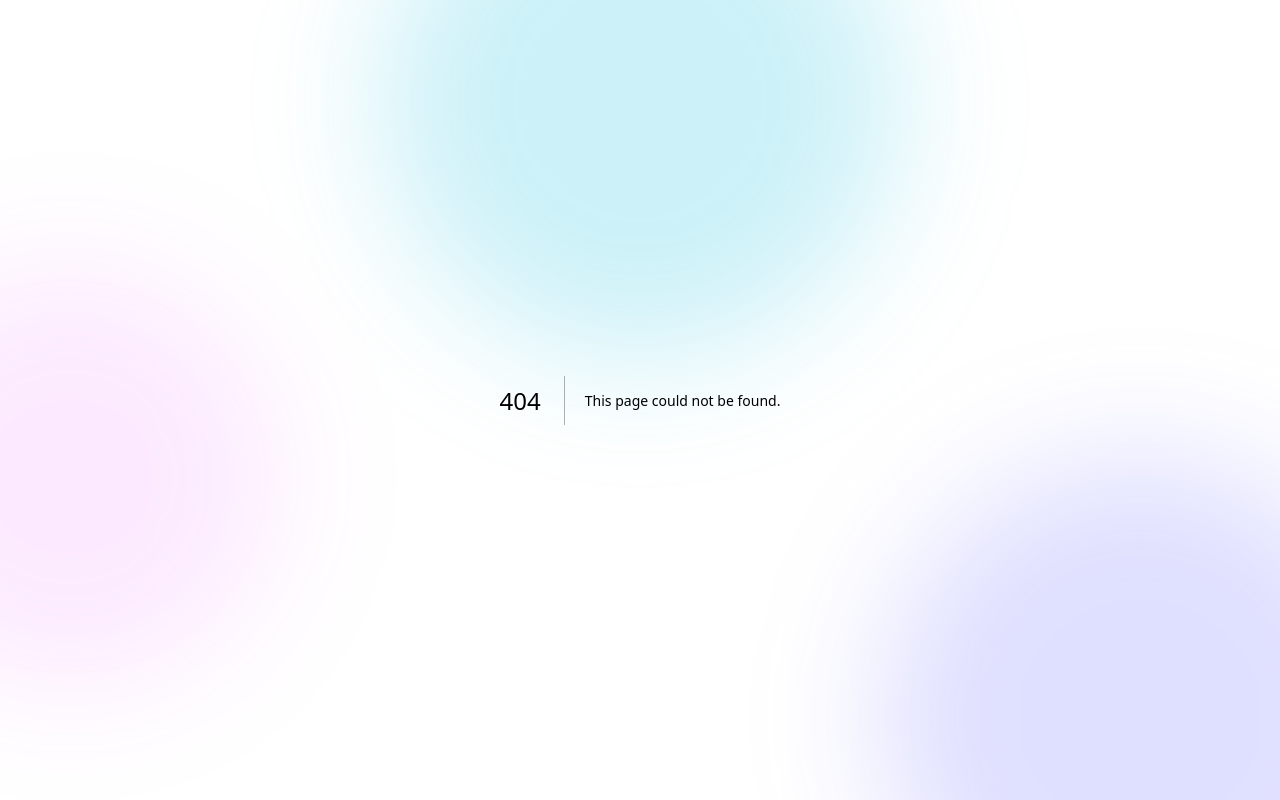
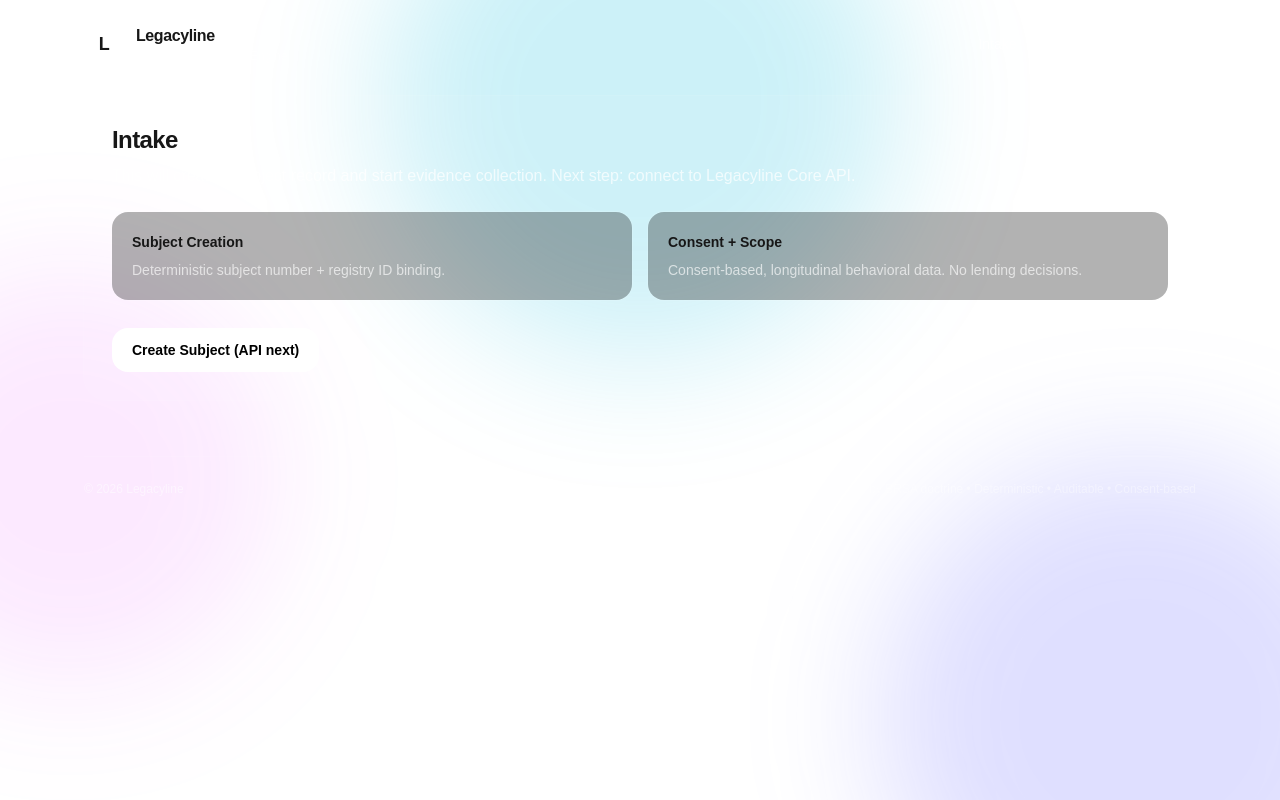
Before and after one commit to cken1977-create/legacyline-web, a Next.js app in the folder legacyline-ui/: page /intake in a window 1280 px wide. Before the commit this address had no page. Built offline with nearby package versions, Linux system fonts and the light colour scheme.

Commit message:
Create page.tsx

```diff
--- /dev/null
+++ b/legacyline-ui/app/intake/page.tsx
@@ -0,0 +1,38 @@
+import Shell from "../_components/Shell";
+
+export default function IntakePage() {
+  return (
+    <Shell>
+      <div className="rounded-3xl bg-white/5 p-7 ring-1 ring-white/10">
+        <h2 className="text-2xl font-semibold tracking-tight">Intake</h2>
+        <p className="mt-2 text-white/70">
+          This will create a subject record and start evidence collection.
+          Next step: connect to Legacyline Core API.
+        </p>
+
+        <div className="mt-6 grid gap-4 md:grid-cols-2">
+          <div className="rounded-2xl bg-black/30 p-5 ring-1 ring-white/10">
+            <div className="text-sm font-semibold">Subject Creation</div>
+            <div className="mt-2 text-sm text-white/65">
+              Deterministic subject number + registry ID binding.
+            </div>
+          </div>
+
+          <div className="rounded-2xl bg-black/30 p-5 ring-1 ring-white/10">
+            <div className="text-sm font-semibold">Consent + Scope</div>
+            <div className="mt-2 text-sm text-white/65">
+              Consent-based, longitudinal behavioral data. No lending decisions.
+            </div>
+          </div>
+        </div>
+
+        <button
+          className="mt-7 rounded-2xl bg-white px-5 py-3 text-sm font-semibold text-black hover:bg-white/90"
+          disabled
+        >
+          Create Subject (API next)
+        </button>
+      </div>
+    </Shell>
+  );
+}
```
